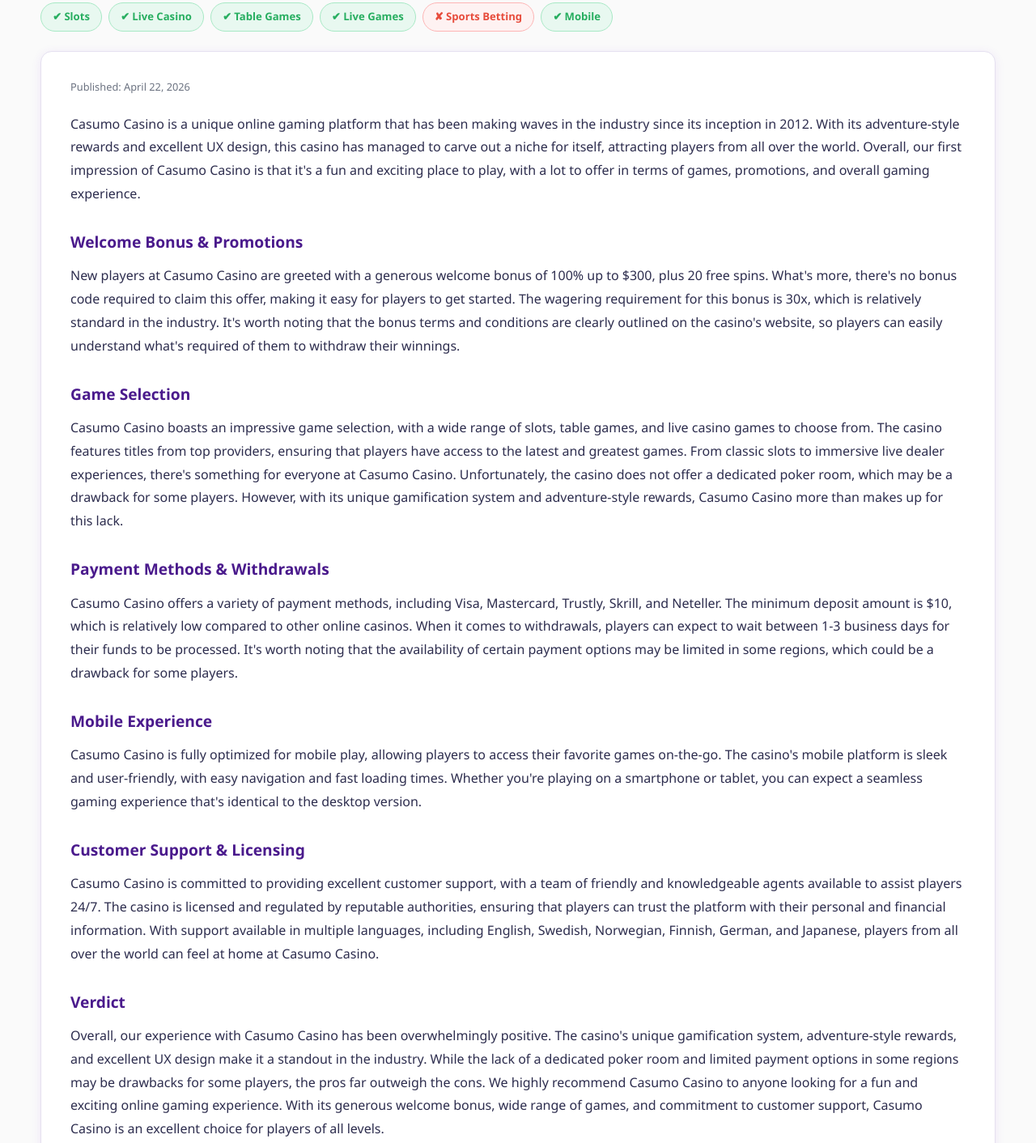
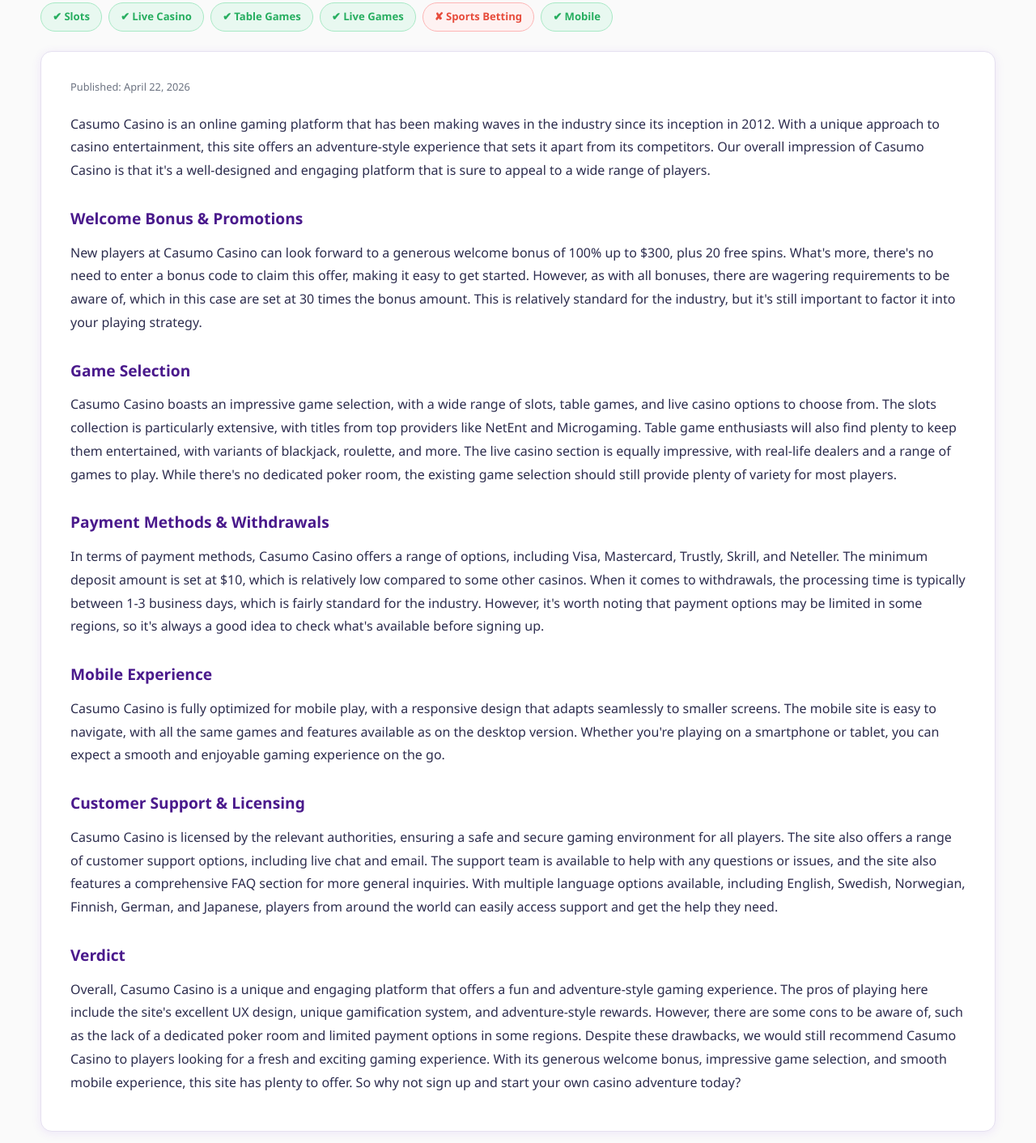
Before and after one commit to Sensasti0n90/ai-casinos-discord, a website: page site/reviews/casumo-casino.html in a window 1280 px wide. Shown: the part 534-1946 px from the top of the page at 81% size. Drawn offline with Linux system fonts and the light colour scheme.

Commit message:
🎰 Discord trigger: auto review

```diff
--- a/data/casumo-casino.meta.json
+++ b/data/casumo-casino.meta.json
@@ -46,5 +46,5 @@
     "unique experience",
     "slots"
   ],
-  "publishedDate": "2026-04-22T09:29:58.202Z"
+  "publishedDate": "2026-04-22T09:53:07.781Z"
 }
--- a/data/published.json
+++ b/data/published.json
@@ -13,5 +13,10 @@
     "slug": "888-casino",
     "name": "888 Casino",
     "date": "2026-04-22T09:52:07.808Z"
+  },
+  {
+    "slug": "casumo-casino",
+    "name": "Casumo Casino",
+    "date": "2026-04-22T09:53:07.781Z"
   }
 ]
--- a/site/reviews/casumo-casino.html
+++ b/site/reviews/casumo-casino.html
@@ -101,25 +101,25 @@
     <!-- ── Review body (AI-generated) ──────── -->
     <article class="review-body">
       <p class="publish-date">Published: April 22, 2026</p>
-      <p>Casumo Casino is a unique online gaming platform that has been making waves in the industry since its inception in 2012. With its adventure-style rewards and excellent UX design, this casino has managed to carve out a niche for itself, attracting players from all over the world. Overall, our first impression of Casumo Casino is that it's a fun and exciting place to play, with a lot to offer in terms of games, promotions, and overall gaming experience.</p>
+      <p>Casumo Casino is an online gaming platform that has been making waves in the industry since its inception in 2012. With a unique approach to casino entertainment, this site offers an adventure-style experience that sets it apart from its competitors. Our overall impression of Casumo Casino is that it's a well-designed and engaging platform that is sure to appeal to a wide range of players.</p>
 
 <h2>Welcome Bonus & Promotions</h2>
-<p>New players at Casumo Casino are greeted with a generous welcome bonus of 100% up to $300, plus 20 free spins. What's more, there's no bonus code required to claim this offer, making it easy for players to get started. The wagering requirement for this bonus is 30x, which is relatively standard in the industry. It's worth noting that the bonus terms and conditions are clearly outlined on the casino's website, so players can easily understand what's required of them to withdraw their winnings.</p>
+<p>New players at Casumo Casino can look forward to a generous welcome bonus of 100% up to $300, plus 20 free spins. What's more, there's no need to enter a bonus code to claim this offer, making it easy to get started. However, as with all bonuses, there are wagering requirements to be aware of, which in this case are set at 30 times the bonus amount. This is relatively standard for the industry, but it's still important to factor it into your playing strategy.</p>
 
 <h2>Game Selection</h2>
-<p>Casumo Casino boasts an impressive game selection, with a wide range of slots, table games, and live casino games to choose from. The casino features titles from top providers, ensuring that players have access to the latest and greatest games. From classic slots to immersive live dealer experiences, there's something for everyone at Casumo Casino. Unfortunately, the casino does not offer a dedicated poker room, which may be a drawback for some players. However, with its unique gamification system and adventure-style rewards, Casumo Casino more than makes up for this lack.</p>
+<p>Casumo Casino boasts an impressive game selection, with a wide range of slots, table games, and live casino options to choose from. The slots collection is particularly extensive, with titles from top providers like NetEnt and Microgaming. Table game enthusiasts will also find plenty to keep them entertained, with variants of blackjack, roulette, and more. The live casino section is equally impressive, with real-life dealers and a range of games to play. While there's no dedicated poker room, the existing game selection should still provide plenty of variety for most players.</p>
 
 <h2>Payment Methods & Withdrawals</h2>
-<p>Casumo Casino offers a variety of payment methods, including Visa, Mastercard, Trustly, Skrill, and Neteller. The minimum deposit amount is $10, which is relatively low compared to other online casinos. When it comes to withdrawals, players can expect to wait between 1-3 business days for their funds to be processed. It's worth noting that the availability of certain payment options may be limited in some regions, which could be a drawback for some players.</p>
+<p>In terms of payment methods, Casumo Casino offers a range of options, including Visa, Mastercard, Trustly, Skrill, and Neteller. The minimum deposit amount is set at $10, which is relatively low compared to some other casinos. When it comes to withdrawals, the processing time is typically between 1-3 business days, which is fairly standard for the industry. However, it's worth noting that payment options may be limited in some regions, so it's always a good idea to check what's available before signing up.</p>
 
 <h2>Mobile Experience</h2>
-<p>Casumo Casino is fully optimized for mobile play, allowing players to access their favorite games on-the-go. The casino's mobile platform is sleek and user-friendly, with easy navigation and fast loading times. Whether you're playing on a smartphone or tablet, you can expect a seamless gaming experience that's identical to the desktop version.</p>
+<p>Casumo Casino is fully optimized for mobile play, with a responsive design that adapts seamlessly to smaller screens. The mobile site is easy to navigate, with all the same games and features available as on the desktop version. Whether you're playing on a smartphone or tablet, you can expect a smooth and enjoyable gaming experience on the go.</p>
 
 <h2>Customer Support & Licensing</h2>
-<p>Casumo Casino is committed to providing excellent customer support, with a team of friendly and knowledgeable agents available to assist players 24/7. The casino is licensed and regulated by reputable authorities, ensuring that players can trust the platform with their personal and financial information. With support available in multiple languages, including English, Swedish, Norwegian, Finnish, German, and Japanese, players from all over the world can feel at home at Casumo Casino.</p>
+<p>Casumo Casino is licensed by the relevant authorities, ensuring a safe and secure gaming environment for all players. The site also offers a range of customer support options, including live chat and email. The support team is available to help with any questions or issues, and the site also features a comprehensive FAQ section for more general inquiries. With multiple language options available, including English, Swedish, Norwegian, Finnish, German, and Japanese, players from around the world can easily access support and get the help they need.</p>
 
 <h2>Verdict</h2>
-<p>Overall, our experience with Casumo Casino has been overwhelmingly positive. The casino's unique gamification system, adventure-style rewards, and excellent UX design make it a standout in the industry. While the lack of a dedicated poker room and limited payment options in some regions may be drawbacks for some players, the pros far outweigh the cons. We highly recommend Casumo Casino to anyone looking for a fun and exciting online gaming experience. With its generous welcome bonus, wide range of games, and commitment to customer support, Casumo Casino is an excellent choice for players of all levels.</p>
+<p>Overall, Casumo Casino is a unique and engaging platform that offers a fun and adventure-style gaming experience. The pros of playing here include the site's excellent UX design, unique gamification system, and adventure-style rewards. However, there are some cons to be aware of, such as the lack of a dedicated poker room and limited payment options in some regions. Despite these drawbacks, we would still recommend Casumo Casino to players looking for a fresh and exciting gaming experience. With its generous welcome bonus, impressive game selection, and smooth mobile experience, this site has plenty to offer. So why not sign up and start your own casino adventure today?</p>
     </article>
 
     <!-- ── Pros & Cons ──────────────────────── -->
```
